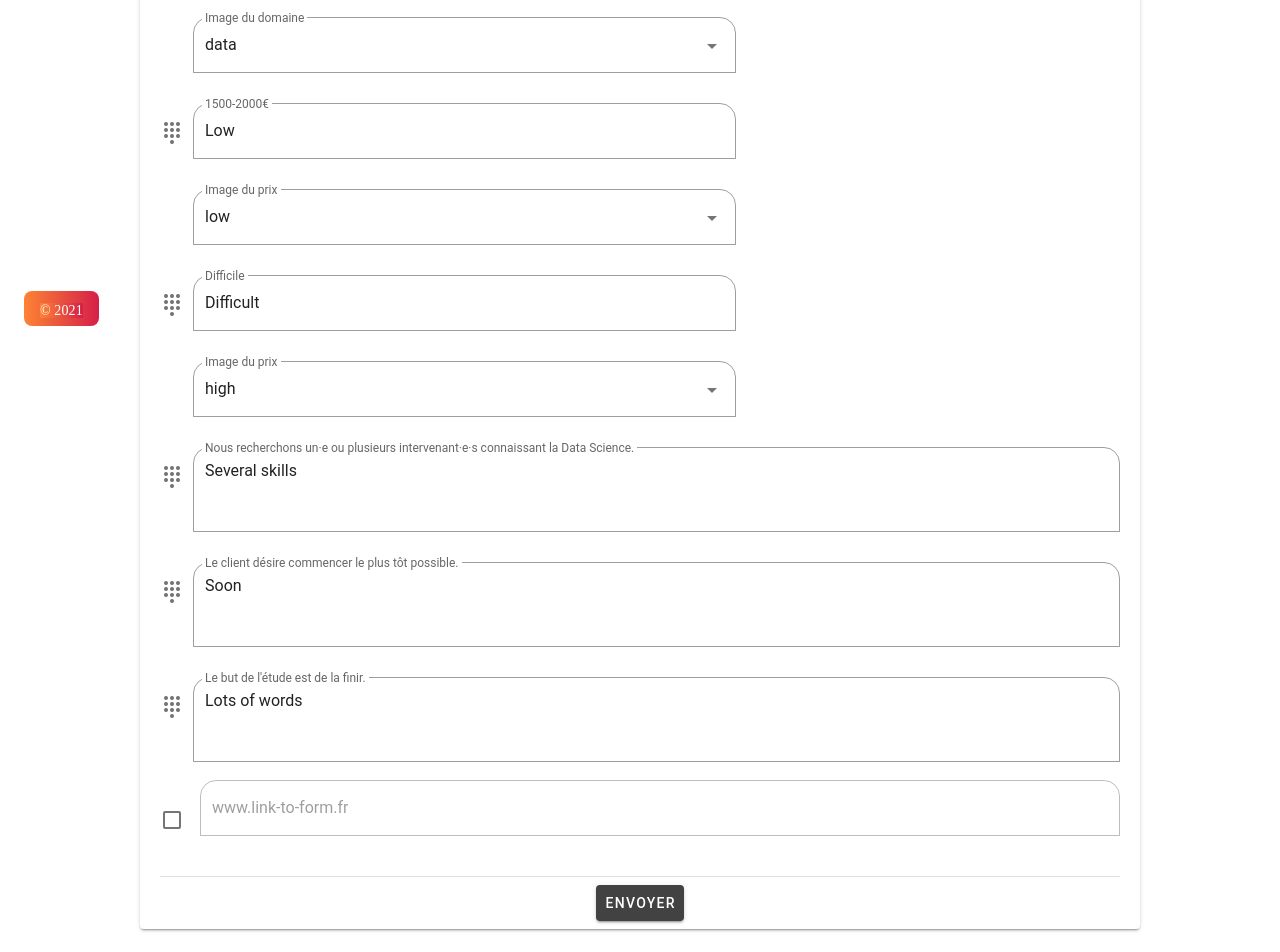
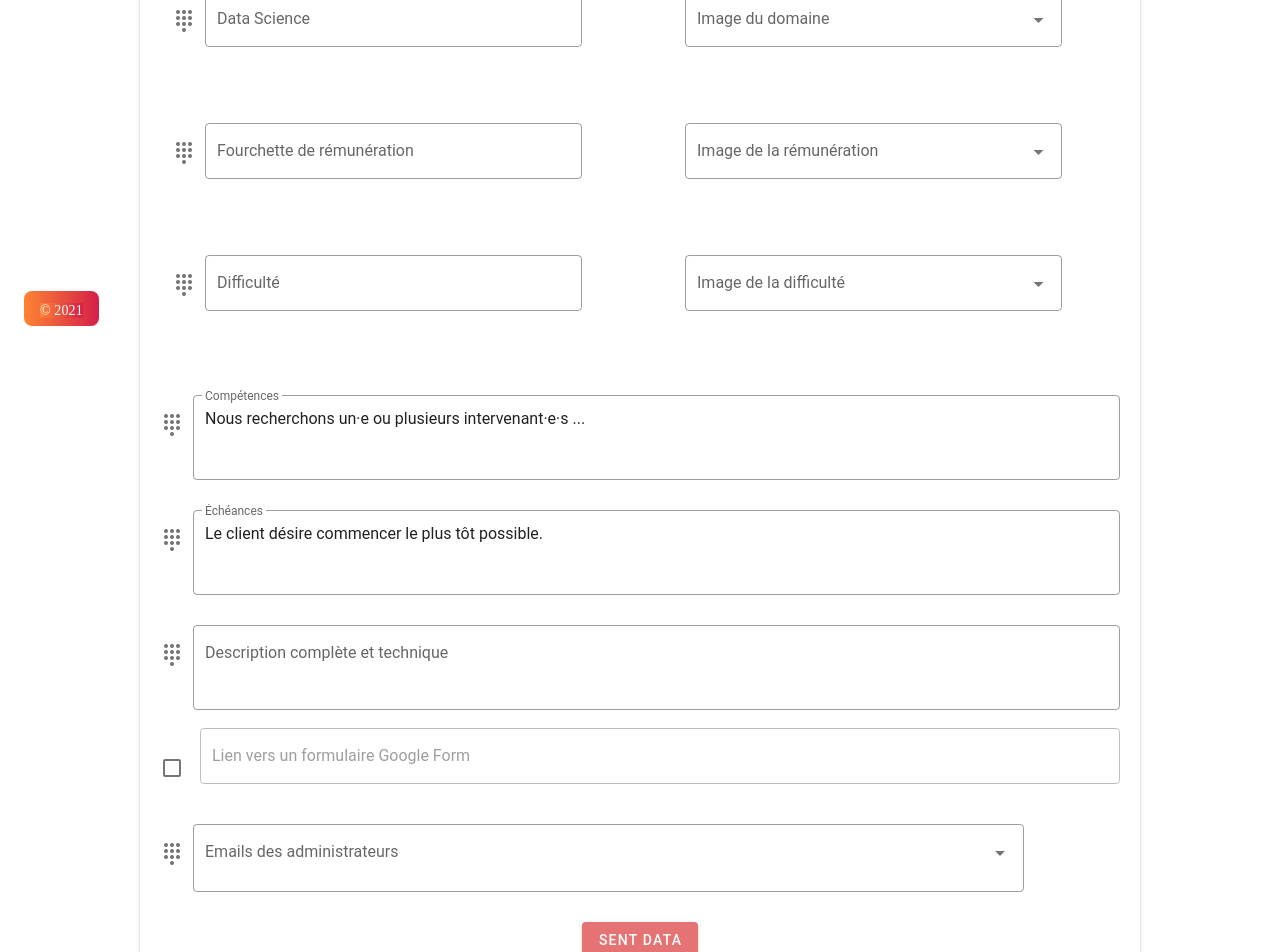
Before and after one commit to corentin-ryr/Intranet-Mailchimp, a Vue app in the folder mailchimp-frontend/: page / in a window 1280 px wide. Shown: the part 460-1412 px from the top of the page. Built offline with nearby package versions, Linux system fonts and the light colour scheme; no server answers; the HTML template or start-up script is replaced by a standard one; a web font is replaced by a local one.

Commit message:
add email list, fix form, update content

```diff
--- a/mailchimp-frontend/src/components/MailForm.vue
+++ b/mailchimp-frontend/src/components/MailForm.vue
@@ -7,7 +7,7 @@
 				v-model="isValid"
 				style="padding-left: 20px; padding-right: 20px"
 			>
-				<v-card-title style="font-family: 'Avenir Next Bold'">
+				<v-card-title style="font-family: 'Avenir Next Bold'" class="py-10">
 					<h2>Création d'un MRI</h2>
 				</v-card-title>
 
@@ -19,34 +19,38 @@
 					required
 					prepend-icon="mdi-account-outline"
 					outlined
-					shaped
+
 				/>
 
 				<v-textarea
 					type="text"
 					name="contentFirstDescription"
 					v-model="form.contentFirstDescription"
-					label="Nous vous proposons aujourd'hui une étude de..."
+					label="Description introductive"
 					required
 					prepend-icon="mdi-account-outline"
 					auto-grow
 					outlined
 					rows="3"
 					row-height="25"
-					shaped
+
 				/>
 
+				<v-container>
+					<v-row>
+						<v-col cols="6">
 							<v-text-field
 								type="text"
-					name="contentDomain"
+								name="Domaine de l'étude"
 								v-model="form.contentDomain"
 								label="Data Science"
 								required
 								prepend-icon="mdi-dialpad"
 								outlined
-					shaped
 							/>
+						</v-col>
 
+						<v-col cols="6">
 							<v-select
 								:items="domains"
 								name="imageDomain"
@@ -55,107 +59,165 @@
 								required
 								prepend-icon="mdi-"
 								outlined
-					shaped
 							/>
+						</v-col>
+					</v-row>
 
+					<v-row>
+						<v-col cols="6">
 							<v-text-field
 								type="text"
 								name="contentPay"
 								v-model="form.contentPay"
-					label="1500-2000€"
+								label="Fourchette de rémunération"
 								required
 								prepend-icon="mdi-dialpad"
 								outlined
-					shaped
 							/>
+						</v-col>
 
+						<v-col cols="6">
 							<v-select
 								:items="pays"
 								name="imagePay"
 								v-model="form.imagePay"
-					label="Image du prix"
+								label="Image de la rémunération"
 								required
 								prepend-icon="mdi-"
 								outlined
-					shaped
 							/>
+						</v-col>
+					</v-row>
 
+					<v-row>
+						<v-col cols="6">
 							<v-text-field
 								type="text"
 								name="contentDifficulty"
 								v-model="form.contentDifficulty"
-					label="Difficile"
+								label="Difficulté"
 								required
 								prepend-icon="mdi-dialpad"
 								outlined
-					shaped
 							/>
+						</v-col>
 
+						<v-col cols="6">
 							<v-select
 								:items="difficulties"
 								name="imageDifficulty"
 								v-model="form.imageDifficulty"
-					label="Image du prix"
+								label="Image de la difficulté"
 								required
 								prepend-icon="mdi-"
 								outlined
-					shaped
 							/>
+						</v-col>
+					</v-row>
+
+				</v-container>
+
 
 				<v-textarea
 					type="text"
 					name="contentSkills"
 					v-model="form.contentSkills"
-					label="Nous recherchons un·e ou plusieurs intervenant·e·s connaissant la Data Science."
+					label="Compétences"
 					required
 					prepend-icon="mdi-dialpad"
 					auto-grow
 					outlined
 					rows="3"
 					row-height="25"
-					shaped
+
 				/>
 
 				<v-textarea
 					type="text"
 					name="contentSchedule"
 					v-model="form.contentSchedule"
-					label="Le client désire commencer le plus tôt possible."
+					label="Échéances"
 					required
 					prepend-icon="mdi-dialpad"
 					auto-grow
 					outlined
 					rows="3"
 					row-height="25"
-					shaped
+
 				/>
 
 				<v-textarea
 					type="text"
 					name="contentDescription"
 					v-model="form.contentDescription"
-					label="Le but de l'étude est de la finir."
+					label="Description complète et technique"
 					required
 					prepend-icon="mdi-dialpad"
 					auto-grow
 					outlined
 					rows="3"
 					row-height="25"
-					shaped
+
 				/>
 
 				<v-row align="center" class="mx-auto">
-					<v-checkbox v-model="enabled" hide-details class="shrink mr-2 mt-0"></v-checkbox>
+					<v-checkbox v-model="form.formBoolean" hide-details class="shrink mr-2 mt-0"></v-checkbox>
 					<v-text-field
 						type="text"
 						name="formLink"
 						v-model="form.formLink"
-						label="www.link-to-form.fr"
-						:disabled="!enabled"
+						label="Lien vers un formulaire Google Form"
+						:disabled="!form.formBoolean"
 						outlined
-						shaped
+
 					/>
 				</v-row>
+
+
+				<v-combobox
+					name="contactList"
+					v-model="form.contactList"
+					:items="items"
+					label="Emails des administrateurs"
+					multiple
+					chips
+					required
+					prepend-icon="mdi-dialpad"
+					auto-grow
+					outlined
+
+
+				/>
+
+
+				<div class="text-center">
+					<v-dialog
+					v-model="dialog"
+					width="500"
+					>
+					<template v-slot:activator="{ on, attrs }">
+						<v-btn
+						color="red lighten-2"
+						dark
+						v-bind="attrs"
+						v-on="on"
+						>
+						Sent Data
+						</v-btn>
+					</template>
+
+					<v-card>
+						<v-card-title class="headline grey lighten-2">
+						Résultat
+						</v-card-title>
+						<v-card-text>
+							{{form}}
+						</v-card-text>
+
+					</v-card>
+					</v-dialog>
+				</div>
+
 
 				<v-divider></v-divider>
 				<v-card-actions>
@@ -189,7 +251,7 @@
 			msg: String,
 		},
 		data: () => ({
-			domains: ["data", "dev", "cyber", "SE", "image", "etude"],
+			domains: ["data", "dev", "cyber", "se", "image", "etude"],
 			pays: ["low", "middle", "high"],
 			difficulties: ["low", "middle", "high"],
 			enabled: false,
@@ -198,19 +260,20 @@
 
 			// Name of the form data
 			form: {
-				contentTitle: "Test",
-				contentFirstDescription: "Test",
-				contentDomain: "Data",
-				imageDomain: "data",
-				contentPay: "Low",
-				imagePay: "low",
-				contentDifficulty: "Difficult",
-				imageDifficulty: "high",
-				contentSkills: "Several skills",
-				contentSchedule: "Soon",
-				contentDescription: "Lots of words",
+				contentTitle: "",
+				contentFirstDescription: "Nous vous proposons aujourd'hui une étude de ...",
+				contentDomain: "",
+				imageDomain: "",
+				contentPay: "",
+				imagePay: "",
+				contentDifficulty: "",
+				imageDifficulty: "",
+				contentSkills: "Nous recherchons un·e ou plusieurs intervenant·e·s ...",
+				contentSchedule: "Le client désire commencer le plus tôt possible.",
+				contentDescription: "",
+				formBoolean: false,
 				formLink: "",
-                contactList: ["firstmail@telecom-etude.fr"]
+                contactList: "",
 			},
 		}),
 		methods: {
@@ -269,7 +332,7 @@
 	}
 
 	.v-text-field {
-		width: 60%;
+		width: 90%;
 	}
 
 	.v-textarea {
```
Also changed, not shown: 1 other file (tests, documents, lock files or other folders). Lines whose indentation alone changed are shown as unchanged.
